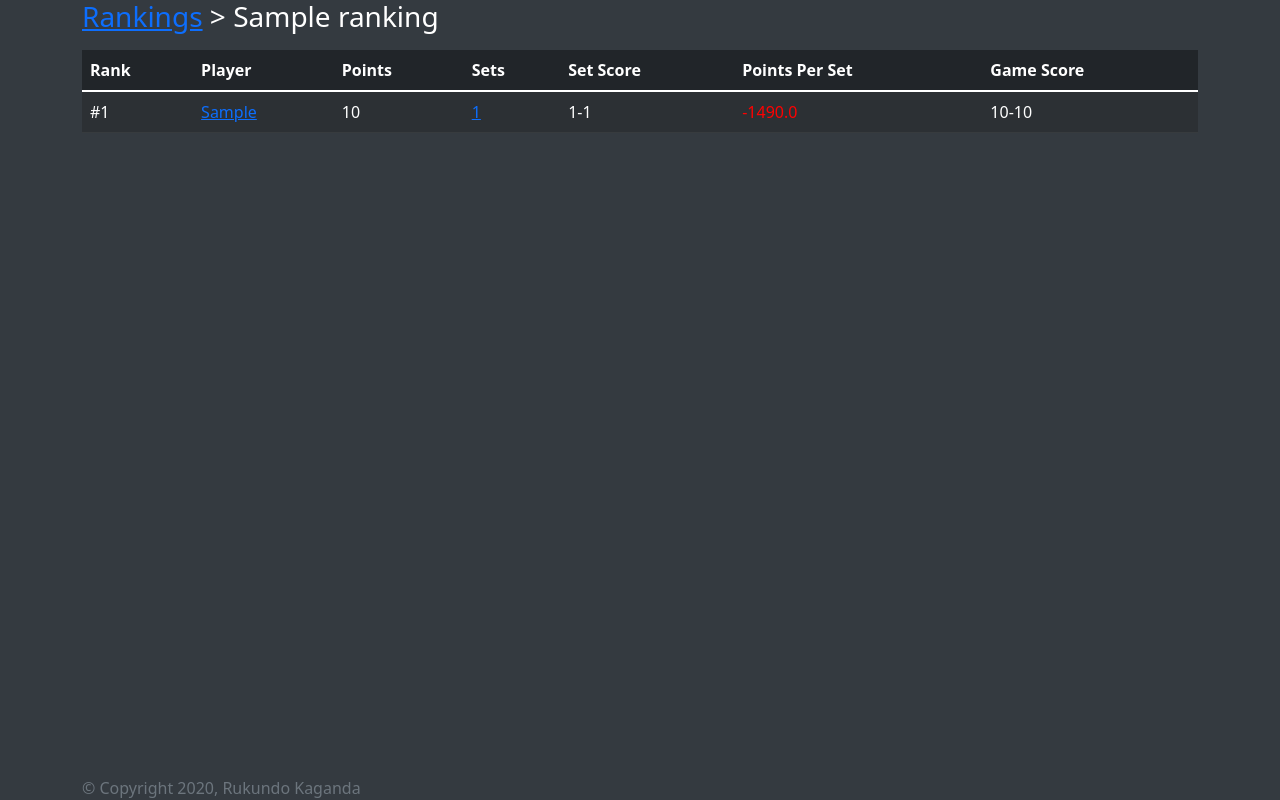
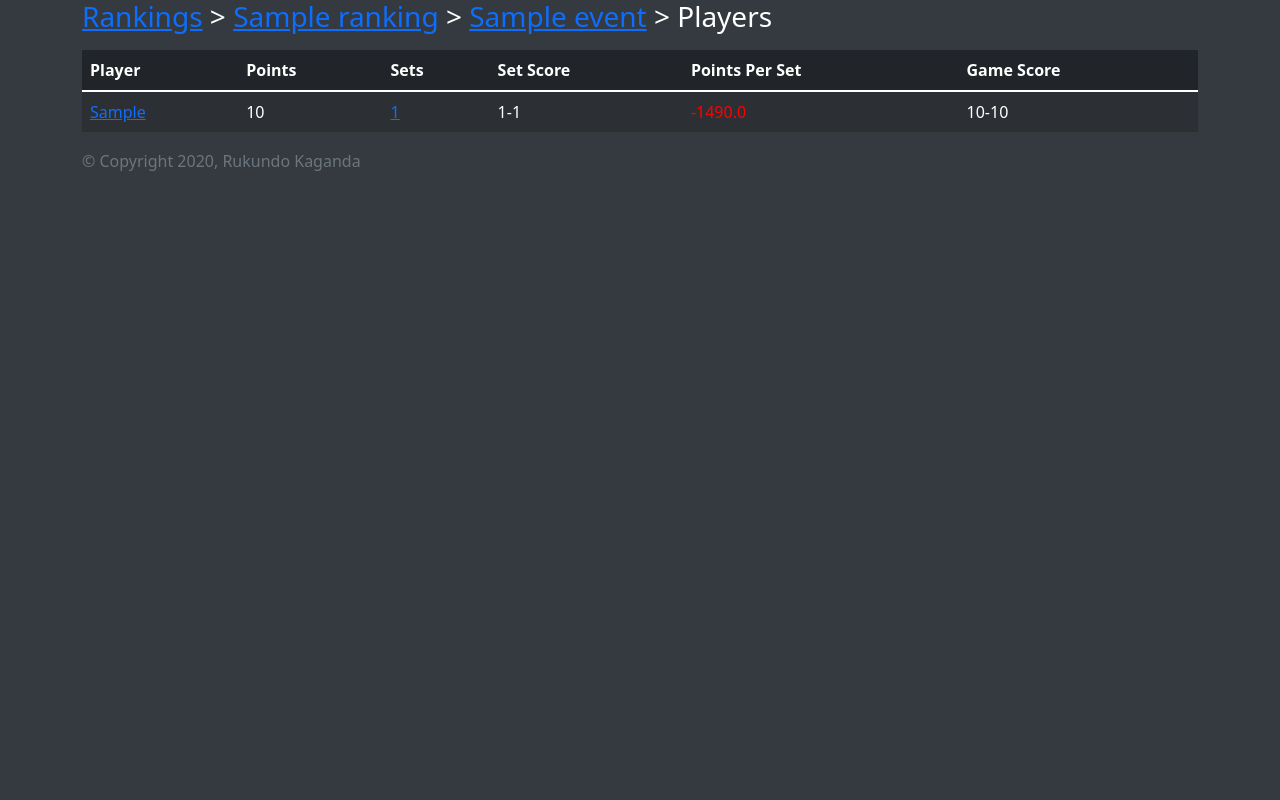
Before and after one commit to rkaganda/smash_gg_ranking, a Flask app: template smash_gg_ranking/templates/ranking/participants.html in a window 1280 px wide. Run offline with Flask 2, Linux system fonts and the light colour scheme; the template is opened without the code that fills it: most values are stand-ins (such as "Sample title", 1, 10 or a date in 2020); parts of the project's set-up code (start-up, migrations or seed data) failed here and were passed over.

Commit message:
fixed event>participant>matches

```diff
--- a/smash_gg_ranking/app.py
+++ b/smash_gg_ranking/app.py
@@ -47,9 +47,9 @@ def view_events(ranking_id=None):
 @app.route('/ranking/<ranking_id>/event/<event_id>/participants/')
 def view_ranking_participants(ranking_id=None, event_id=None):
     page_params = generate_paging()
-    ranking_data, participants_set, paging_info = participants.get_ranking_participants(ranking_id, event_id, page_params)
+    ranking_data, participants_set, event_data, paging_info = participants.get_ranking_participants(ranking_id, event_id, page_params)
     return render_template('ranking/participants.html', participants=participants_set, ranking_data=ranking_data,
-                           paging_info=paging_info)
+                           event_data=event_data, paging_info=paging_info)
 
 
 @app.route('/ranking/<ranking_id>/event/<event_id>/matches')
--- a/smash_gg_ranking/templates/base.html
+++ b/smash_gg_ranking/templates/base.html
@@ -13,7 +13,7 @@
     {% block content %}{% endblock %}
 
 </body>
-<div class="container fixed-bottom">
+<div class="container">
     <footer class="text-muted font-weight-light "><span class="">&copy; Copyright 2020, Rukundo Kaganda</span></footer>
     </div>
 </html>
--- a/smash_gg_ranking/templates/ranking/participants.html
+++ b/smash_gg_ranking/templates/ranking/participants.html
@@ -3,14 +3,23 @@
 {% block content %}
     <div class="container">
         <h3 style="color:white">
-        <a href="/ranking/">Rankings</a>
+            <a href="/ranking/">Rankings</a>
             <span> > </span>
-        <span> {{ranking_data.name}}</span></h3>
+            <a href="/ranking/{{ ranking_data.id }}/participants/"> {{ranking_data.name}}</a>
+                <span> > </span>
+            {% if event_data is not none %}
+                <a href="/ranking/{{ranking_data.id}}/event/{{event_data.id}}/matches">{{event_data.event_name}}</a>
+                <span> > </span>
+            {% endif %}
+            <span>Players</span>
+        </h3>
         <p class="lead"></p>
         <table class="table table-striped table-dark">
             <thead>
             <tr>
-                <th>Rank</th>
+                {% if event_data is none %}
+                    <th>Rank</th>
+                {% endif %}
                 <th>Player</th>
                 <th>Points</th>
                 <th>Sets</th>
@@ -22,10 +31,22 @@
             <tbody>
             {% for p in participants %}
             <tr>
-                <td><span>#{{p.rank}}</span></td>
-                <td><a href="/ranking/{{ranking_data.id}}/participant/{{p.participant_id}}/matches" >{{p.participant_gamertag}}</a></td>
+                {% if event_data is none %}
+                    <td><span>#{{p.rank}}</span></td>
+                    <td><a href="/ranking/{{ranking_data.id}}/participant/{{p.participant_id}}/matches" >{{p.participant_gamertag}}</a></td>
+                {% else %}
+                    <td><a href="{{
+                        url_for('view_ranking_participant_matches', ranking_id=ranking_data.id, participant_id=p.participant_id, event=event_data.id)
+                    }}">{{p.participant_gamertag}}</a></td>
+                {% endif %}
                 <td><span >{{p.participant_points}}</span></td>
-                <td><a href="/ranking/{{ranking_data.id}}/participant/{{p.participant_id}}/matches" >{{p.set_count}}</a></td>
+                {% if event_data is none %}
+                    <td><a href="/ranking/{{ranking_data.id}}/participant/{{p.participant_id}}/matches" >{{p.set_count}}</a></td>
+                {% else %}
+                    <td><a href="{{
+                        url_for('view_ranking_participant_matches', ranking_id=ranking_data.id, participant_id=p.participant_id, event=event_data.id)
+                    }}">{{p.set_count}}</a></td>
+                {% endif %}
                 <td><span>{{p.set_win_count}}-{{p.set_loss_count}}</span></td>
                 <td>
                     {% if ((p.participant_points-1500) / p.set_count) > 0 %}
--- a/smash_gg_ranking/views/events.py
+++ b/smash_gg_ranking/views/events.py
@@ -26,7 +26,6 @@ def get_events(ranking_id: int, page_params: Dict):
 
         for re in ranking_events:
             set_count = session.query(RankingSet.id).where(RankingSet.ranking_event_id == re.id).count()
-            logger.debug(session.query(func.count(distinct(tuple_(RankingSet.winner_id, RankingSet.loser_id)))))
             winners = select(RankingSet.winner_id.label("participant_id")).where(RankingSet.ranking_event_id == re.id)
             losers = select(RankingSet.loser_id.label("participant_id")).where(RankingSet.ranking_event_id == re.id)
             q = winners.union(losers).subquery()
```
Also changed, not shown: smash_gg_ranking/views/participants.py (+34 -22 lines).
